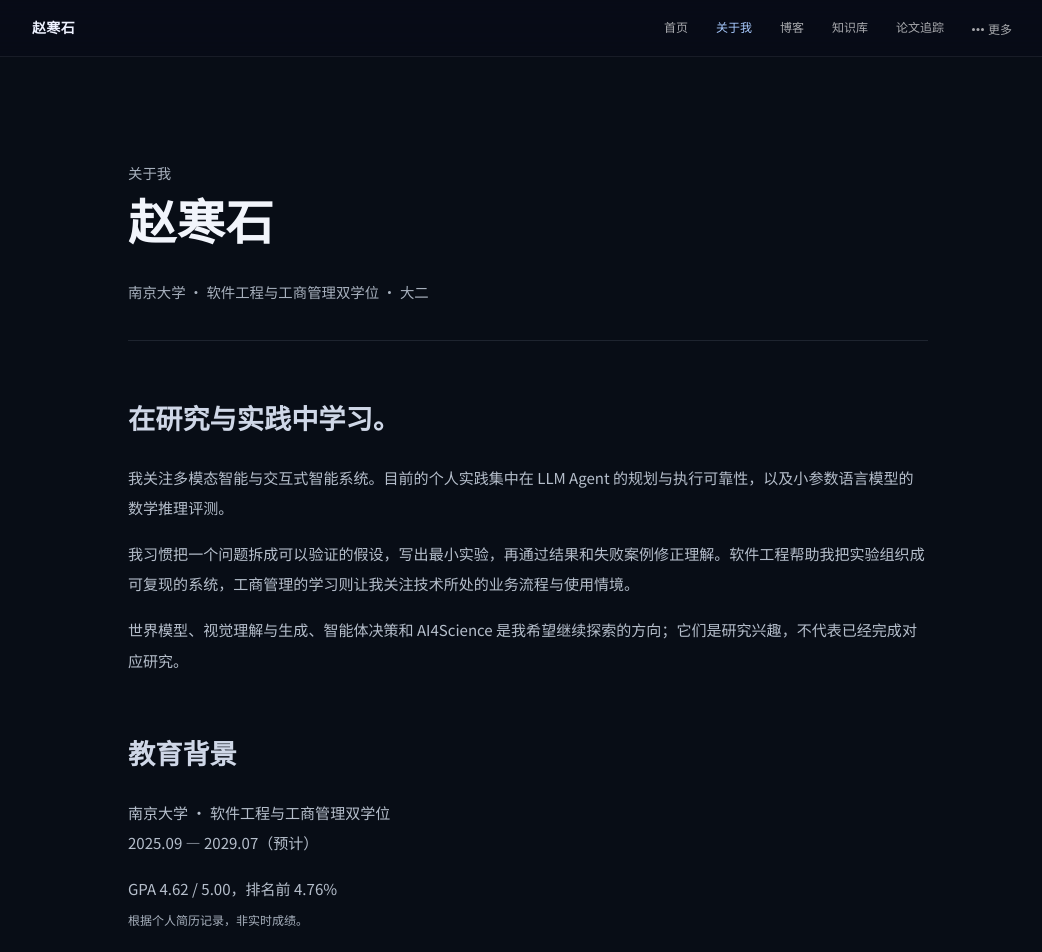
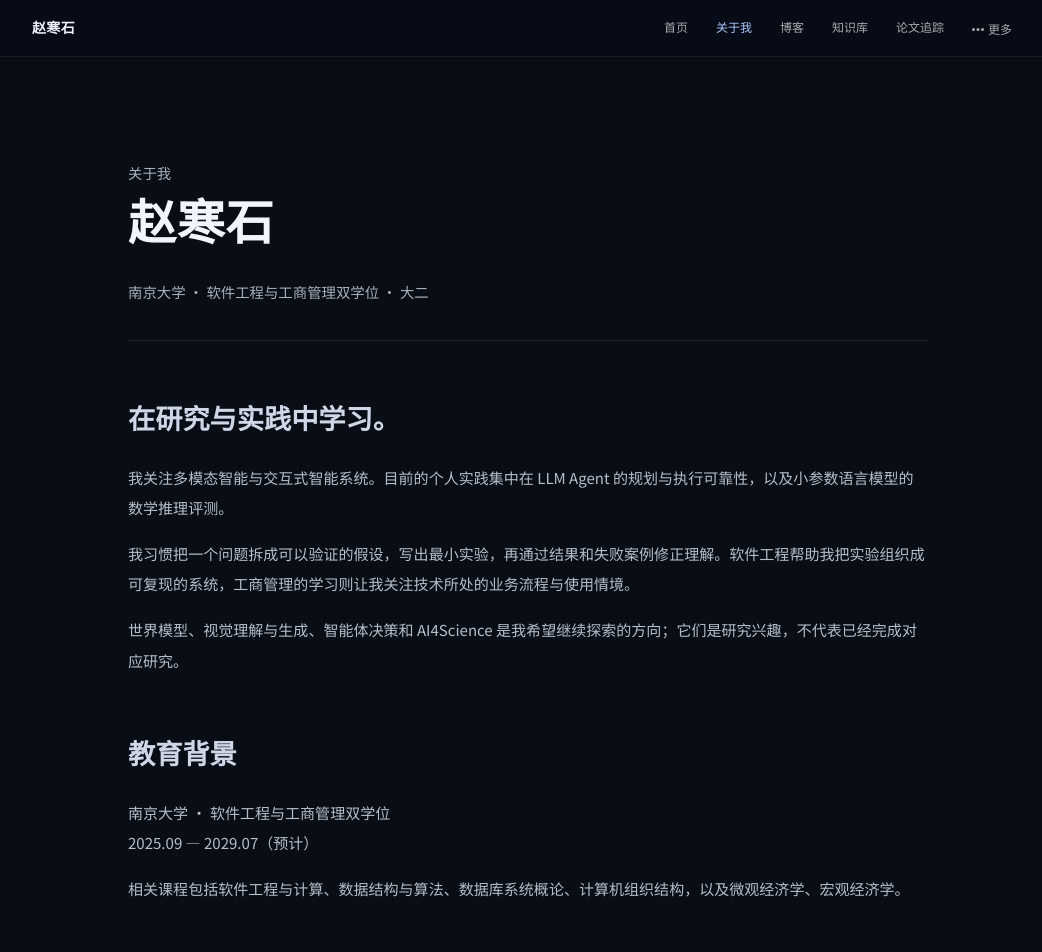
Before and after one commit to ZhansLeo/my-portfolio, a Next.js app: page /my-portfolio/about in a window 1280 px wide. Shown: the top 952 px of the page, without its empty margins (112-1154 px from the left). Built offline with nearby package versions, Linux system fonts and the light colour scheme.

Commit message:
fix: 移除个人绩点与排名展示
从关于我的教育背景中删除绩点、排名及成绩说明，保留学校、专业、就读时间和课程信息。

```diff
--- a/app/about/page.tsx
+++ b/app/about/page.tsx
@@ -4,7 +4,7 @@ export default function AboutPage() {
   return <div className="site-page research-document about-new">
     <header className="page-header"><p>关于我</p><h1>赵寒石</h1><p>南京大学 · 软件工程与工商管理双学位 · 大二</p></header>
     <section><h2>在研究与实践中学习。</h2><p>我关注多模态智能与交互式智能系统。目前的个人实践集中在 LLM Agent 的规划与执行可靠性，以及小参数语言模型的数学推理评测。</p><p>我习惯把一个问题拆成可以验证的假设，写出最小实验，再通过结果和失败案例修正理解。软件工程帮助我把实验组织成可复现的系统，工商管理的学习则让我关注技术所处的业务流程与使用情境。</p><p>世界模型、视觉理解与生成、智能体决策和 AI4Science 是我希望继续探索的方向；它们是研究兴趣，不代表已经完成对应研究。</p></section>
-    <section><h2>教育背景</h2><p>南京大学 · 软件工程与工商管理双学位<br />2025.09 — 2029.07（预计）</p><p>GPA 4.62 / 5.00，排名前 4.76%<br /><small>根据个人简历记录，非实时成绩。</small></p><p>相关课程包括软件工程与计算、数据结构与算法、数据库系统概论、计算机组织结构，以及微观经济学、宏观经济学。</p></section>
+    <section><h2>教育背景</h2><p>南京大学 · 软件工程与工商管理双学位<br />2025.09 — 2029.07（预计）</p><p>相关课程包括软件工程与计算、数据结构与算法、数据库系统概论、计算机组织结构，以及微观经济学、宏观经济学。</p></section>
     <section><h2>科研学习实践</h2><p>以下项目均为独立完成的学习与实验实践，尚未发表。</p>{researchProjects.map(p => <article className="about-project" key={p.slug}><h3><Link href={`/research/${p.slug}`}>{p.title}</Link></h3><p className="entry-meta">{p.period}</p><p>{p.finding}</p><Link href={`/research/${p.slug}`}>方法、结果与局限 ↗</Link></article>)}</section>
     <section id="experience"><h2>工程与数据实践</h2><article className="about-project"><h3>A 股市场微观结构因子研究与分钟级收益预测</h3><p className="entry-meta">2026.08 · 核心成员</p><p>处理约 32 GB 逐笔成交数据，构建覆盖 302 个交易日、270 只股票的数据集；研究活跃度、动量、主买占比和波动率等因子，以 IC、分层回测和收益拆分分析信号。</p><p>在项目的时间序列切分测试中，LSTM 的 AUC 为 0.6783，Logistic Regression 为 0.6137；进一步通过特征消融、时段稳健性和交易成本回测检查有效边界。这些是特定实验结果，不代表实际投资收益。</p></article><article className="about-project"><h3>Cartify 智能销售副驾</h3><p className="entry-meta">2026.04 — 2026.05 · 核心开发 · 德勤数字化精英挑战赛全国半决赛</p><p>把销售流程、客户意图与品牌规则组织为业务本体，以状态控制和人在环中干预串联线索筛选、实时对话辅助与 CRM 信息萃取。使用 Next.js 与 Serverless API 接入 DeepSeek，完成端到端系统并部署。</p><a href="https://cartifyv3.vercel.app/" target="_blank" rel="noreferrer">访问在线演示 ↗</a></article><details><summary>其他学习实践</summary><p>持续搭建个人 Agent 系统，探索记忆、审批和任务执行；也曾参与金融纠纷调解机器人实践，以及 RFM 客户营销分析。</p></details></section>
     <section><h2>使用的方法与工具</h2><dl className="skills-list"><dt>模型与实验</dt><dd>PyTorch、Transformers、PEFT / LoRA、ReAct、RAG、模型评测、错误分析与配对统计</dd><dt>数据与编程</dt><dd>Python、Pandas、Polars、SQL、Java、C / C++</dd><dt>软件与协作</dt><dd>Git、GitHub Actions、Next.js、Serverless API 与可复现实验管理</dd></dl></section>
```
